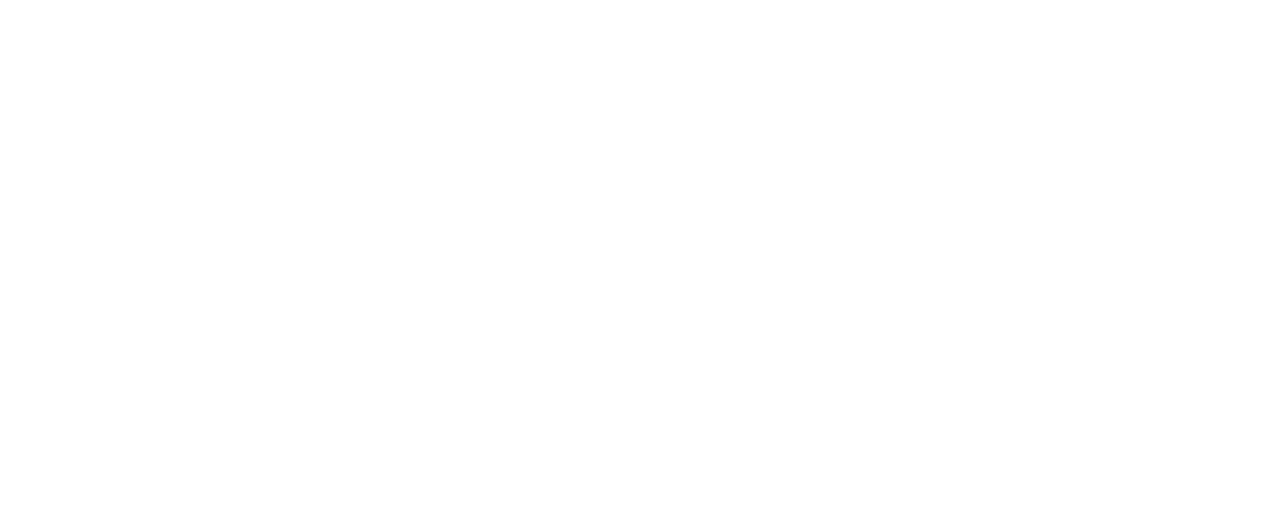
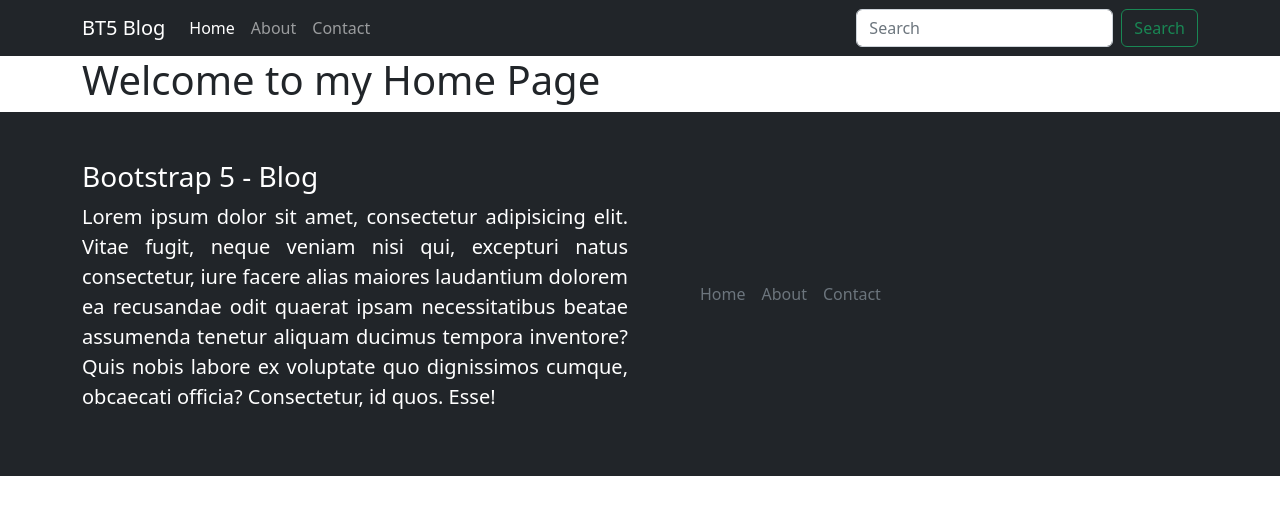
Before and after one commit to gm-nayeem/Blog-Design, a plain HTML site: page pages/index.html in a window 1280 px wide. Drawn offline with nearby package versions, Linux system fonts and the light colour scheme; files that its build step writes are made by us from their sources.

Commit message:
navigation bar and footer completed

```diff
--- a/pages/index.html
+++ b/pages/index.html
@@ -1,5 +1,6 @@
 <!DOCTYPE html>
 <html lang="en">
+
 <head>
     <meta charset="UTF-8">
     <meta http-equiv="X-UA-Compatible" content="IE=edge">
@@ -7,26 +8,77 @@
     <title>Blog Design</title>
 
     <!-- CSS only -->
-    <link href="https://cdn.jsdelivr.net/npm/bootstrap@5.2.1/dist/css/bootstrap.min.css" rel="stylesheet" integrity="sha384-iYQeCzEYFbKjA/T2uDLTpkwGzCiq6soy8tYaI1GyVh/UjpbCx/TYkiZhlZB6+fzT" crossorigin="anonymous">
+    <link href="https://cdn.jsdelivr.net/npm/bootstrap@5.2.1/dist/css/bootstrap.min.css" rel="stylesheet"
+        integrity="sha384-iYQeCzEYFbKjA/T2uDLTpkwGzCiq6soy8tYaI1GyVh/UjpbCx/TYkiZhlZB6+fzT" crossorigin="anonymous">
 
     <!-- JavaScript Bundle with Popper -->
-    <script src="https://cdn.jsdelivr.net/npm/bootstrap@5.2.1/dist/js/bootstrap.bundle.min.js" integrity="sha384-u1OknCvxWvY5kfmNBILK2hRnQC3Pr17a+RTT6rIHI7NnikvbZlHgTPOOmMi466C8" crossorigin="anonymous"></script>
+    <script src="https://cdn.jsdelivr.net/npm/bootstrap@5.2.1/dist/js/bootstrap.bundle.min.js"
+        integrity="sha384-u1OknCvxWvY5kfmNBILK2hRnQC3Pr17a+RTT6rIHI7NnikvbZlHgTPOOmMi466C8"
+        crossorigin="anonymous"></script>
 
     <!-- add css -->
     <link rel="stylesheet" href="css/style.css">
 
 </head>
+
 <body>
 
-    <!-- navbar starts from here -->
+    <!-- navigation bar starts from here -->
+    <nav class="navbar navbar-expand-lg navbar-dark bg-dark">
+        <div class="container">
+            <a class="navbar-brand" href="#">BT5 Blog</a>
+            <button class="navbar-toggler" type="button" data-bs-toggle="collapse"
+                data-bs-target="#navbarSupportedContent" aria-controls="navbarSupportedContent" aria-expanded="false"
+                aria-label="Toggle navigation">
+                <span class="navbar-toggler-icon"></span>
+            </button>
+            <div class="collapse navbar-collapse" id="navbarSupportedContent">
+                <ul class="navbar-nav me-auto mb-2 mb-lg-0">
+                    <li class="nav-item">
+                        <a class="nav-link active" aria-current="page" href="index.html">Home</a>
+                    </li>
+                    <li class="nav-item">
+                        <a class="nav-link" aria-current="page" href="about.html">About</a>
+                    </li>
+                    <li class="nav-item">
+                        <a class="nav-link" href="contact.html">Contact</a>
+                    </li>
+                </ul>
+                <form class="d-flex" role="search">
+                    <input class="form-control me-2" type="search" placeholder="Search" aria-label="Search">
+                    <button class="btn btn-outline-success" type="submit">Search</button>
+                </form>
+            </div>
+        </div>
+    </nav>
+    <!-- navigation bar ends here -->
 
-    <!-- navbar ends here -->
-
-
+    <div class="container">
+        <h1>Welcome to my Home Page</h1>
+    </div>
 
     <!-- footer starts from here -->
-
+    <footer class="w-100 bg-dark">
+        <div class="container text-white py-5">
+            <div class="row align-items-center">
+                <div class="col-lg-6">
+                    <h3>Bootstrap 5 - Blog</h3>
+                    <p class="lead" align="justify">
+                        Lorem ipsum dolor sit amet, consectetur adipisicing elit. Vitae fugit, neque veniam nisi qui, excepturi natus consectetur, iure facere alias maiores laudantium dolorem ea recusandae odit quaerat ipsam necessitatibus beatae assumenda tenetur aliquam ducimus tempora inventore? Quis nobis labore ex voluptate quo dignissimos cumque, obcaecati officia? Consectetur, id quos. Esse!
+                    </p>
+                </div>
+                <div class="col-lg-6">
+                    <div class="d-flex ms-lg-5">
+                        <a href="index.html" class="me-3 text-decoration-none text-secondary">Home</a>
+                        <a href="about.html" class="me-3 text-decoration-none text-secondary">About</a>
+                        <a href="contact.html" class="text-decoration-none text-secondary">Contact</a>
+                    </div>
+                </div>
+            </div>
+        </div>
+    </footer>
     <!-- footer ends here -->
 
 </body>
+
 </html>
```
